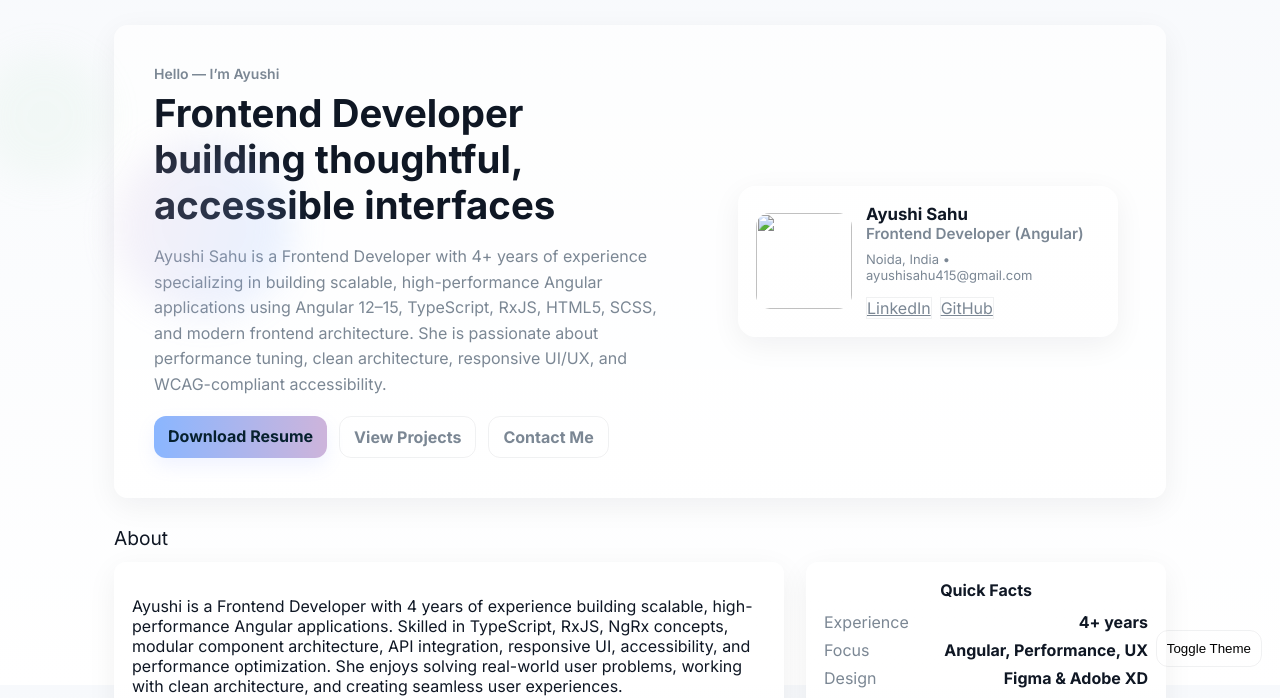
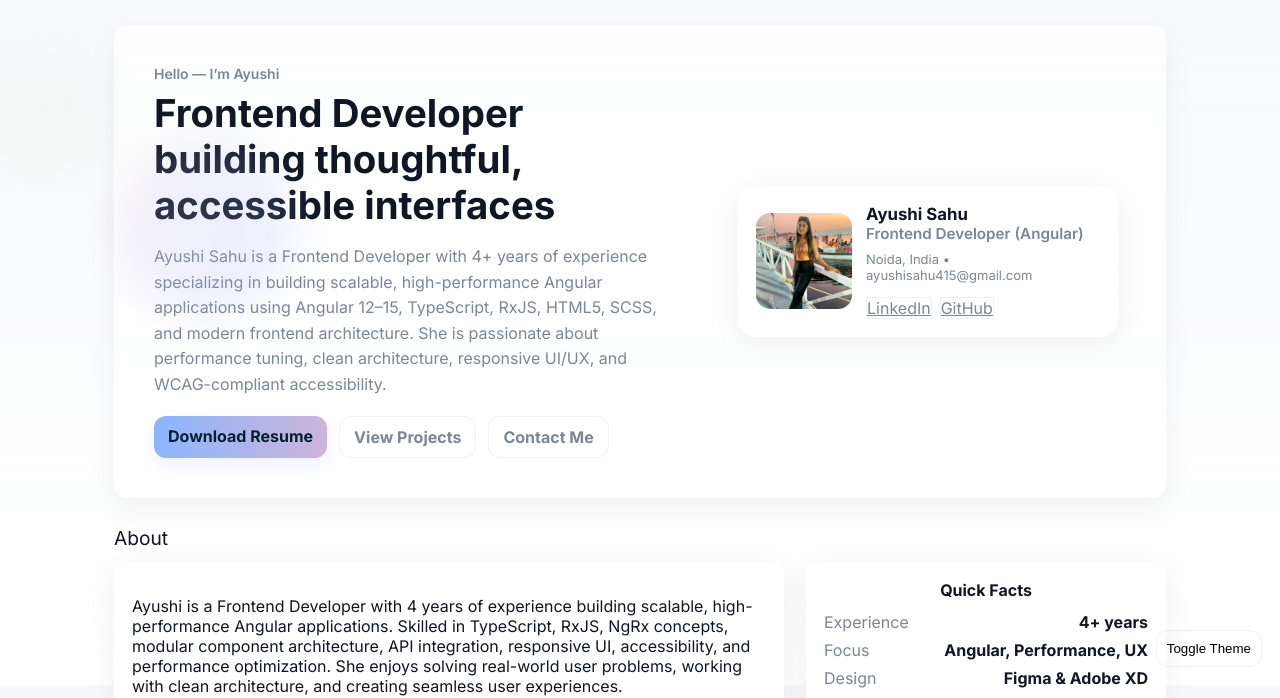
Before and after one commit to Ayushiweb/portfolio, a plain HTML site: page index.html in a window 1280 px wide. Shown: the part 115-813 px from the top of the page. Drawn offline with Linux system fonts and the light colour scheme.

Commit message:
Update index.html

```diff
--- a/index.html
+++ b/index.html
@@ -155,7 +155,7 @@
       <aside class="hero-right">
         <div class="profile-card" role="region" aria-label="Profile card">
           <div class="avatar">
-            <img src="images/pp.jpg alt="Profile picture of Ayushi">
+            <img src="./profile-ayushi.jpg.jpeg" alt="Profile picture of Ayushi">
           </div>
           <div class="profile-meta">
             <div class="meta-name">Ayushi Sahu</div>
```
